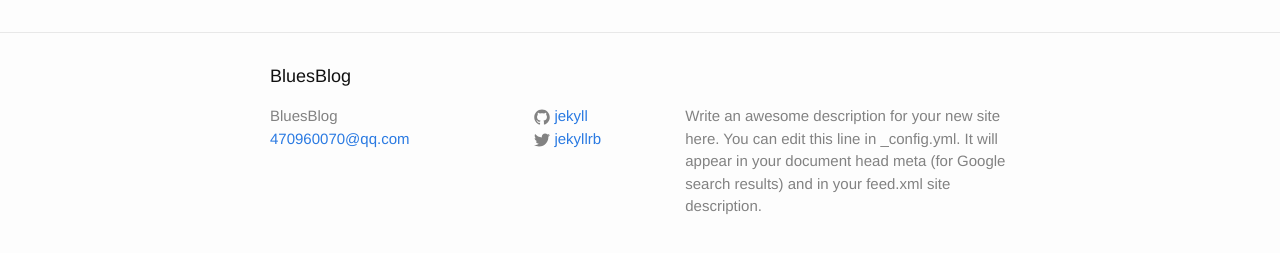
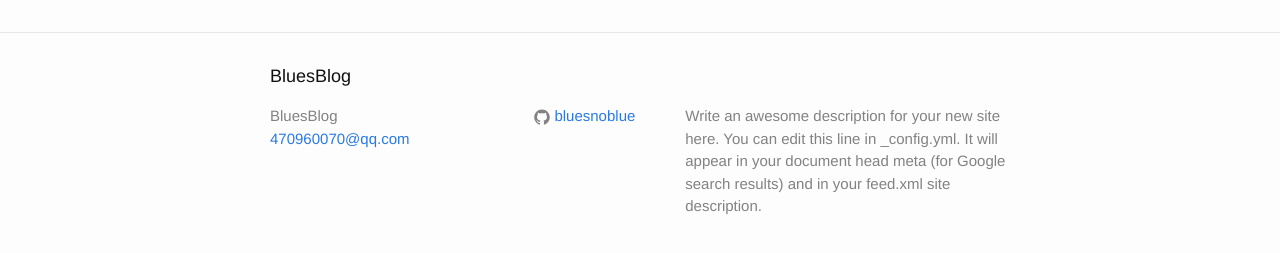
Before and after one commit to bluesnoblue/bluesnoblue.github.io, a Jekyll site: the page built from index.html, in a window 1280 px wide. Shown: the part 264-517 px from the top of the page. Built offline with Jekyll 4.4.1, drawn with Linux system fonts in a browser that asks for light colours.

Commit message:
Update _config.yml

```diff
--- a/_config.yml
+++ b/_config.yml
@@ -14,8 +14,8 @@ description: > # this means to ignore newlines until "baseurl:"
   Google search results) and in your feed.xml site description.
 baseurl: "" # the subpath of your site, e.g. /blog
 url: "http://yourdomain.com" # the base hostname & protocol for your site
-twitter_username: jekyllrb
-github_username:  jekyll
+twitter_username:
+github_username:  bluesnoblue
 
 # Build settings
 markdown: kramdown
```
